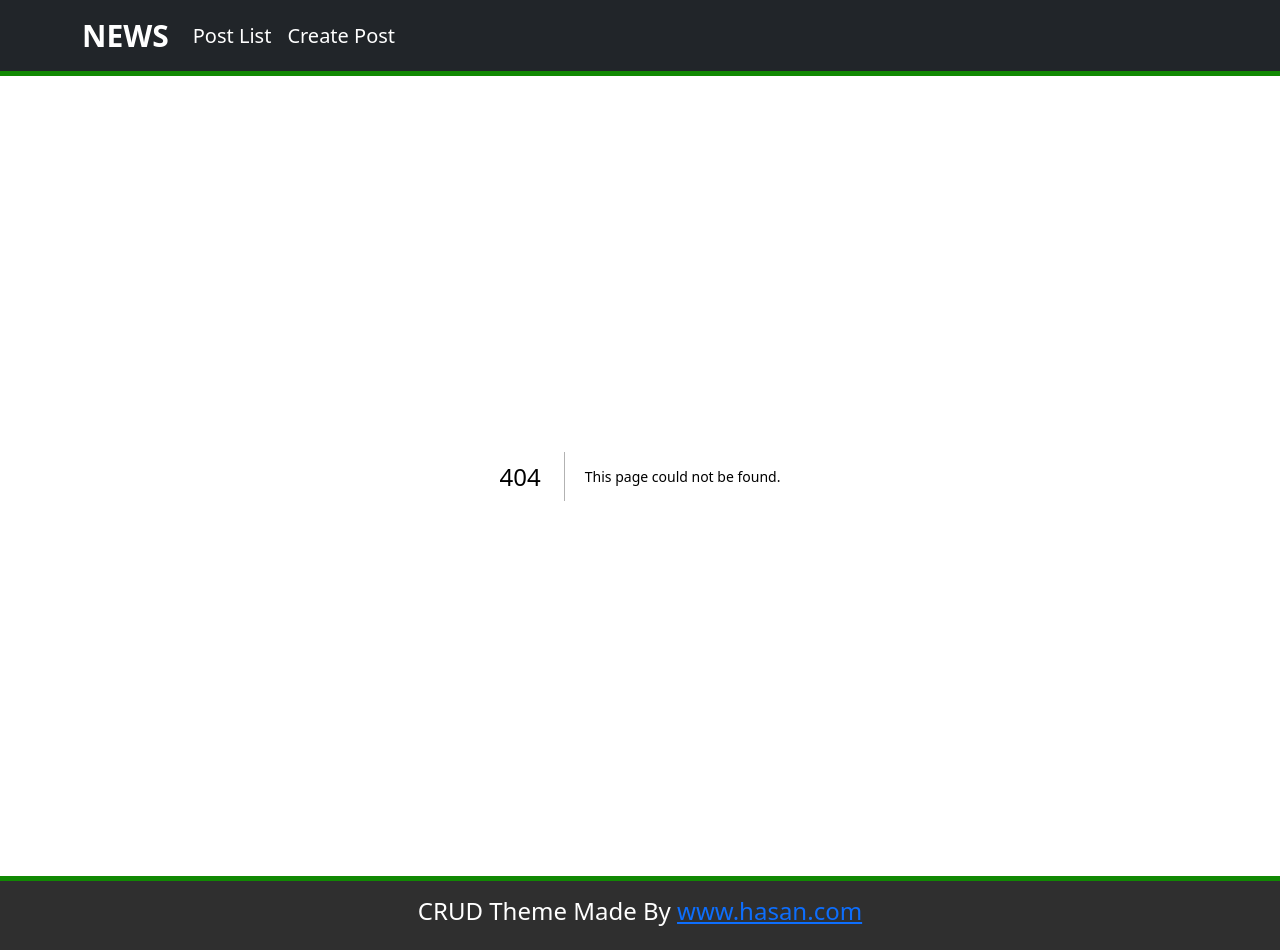
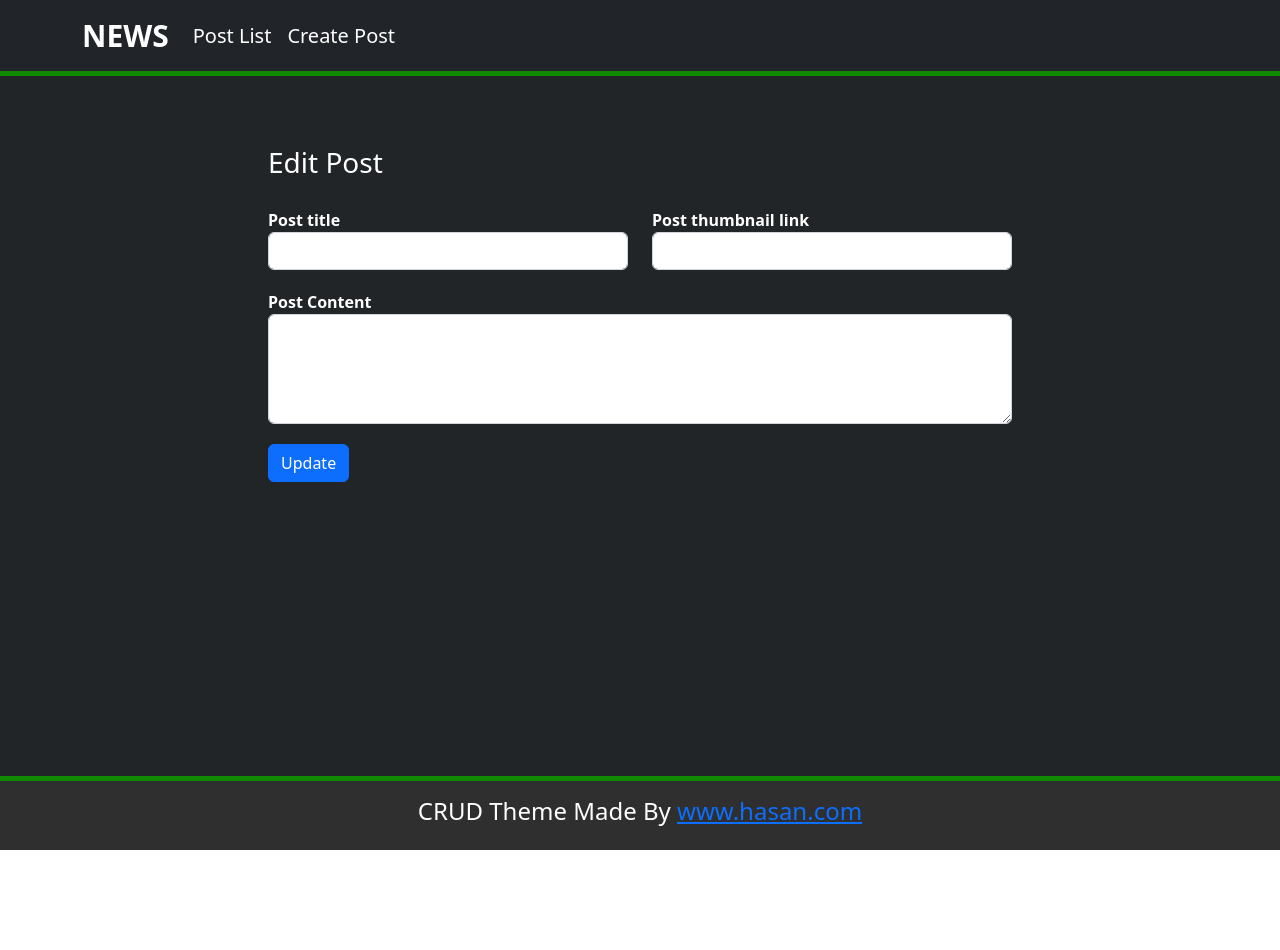
Before and after one commit to Hasancse1617/nodejs_nextjs_prisma_postgresql, a Next.js app in the folder front_app/: page /posts/edit/1 in a window 1280 px wide. Before the commit this address had no page. After the commit the page ends 850 px from the top, so only its background shows below. Built offline with nearby package versions, Linux system fonts and the light colour scheme.

Commit message:
added post edit page

```diff
--- /dev/null
+++ b/front_app/app/posts/edit/[id]/page.js
@@ -0,0 +1,54 @@
+"use client"
+
+import { useEffect, useState } from "react";
+
+function Page({ params }) {
+    console.log(params.id);
+    const [state, setState] = useState({
+        title: "",
+        image: "",
+        content: ""
+    });
+    const handleInput = (e) =>{
+        setState({
+            ...state,
+            [e.target.name]: e.target.value
+        });
+    }
+    const handleSubmit = (e) =>{
+        e.preventDefault();
+
+    }
+    useEffect(()=>{
+
+    },[params.id]);
+  return (
+    <>
+      <div className="create-post-area">
+            <div className="container">
+                <div className="create-post-content col-md-8 offset-md-2">
+                    <h3>Edit Post</h3>
+                      <form onSubmit={handleSubmit}>
+                        <div className="row">
+                            <div className="form-group col-md-6">
+                            <label for="inputAddress2">Post title</label>
+                            <input type="text" onChange={handleInput} name="title" value={state.title} className="form-control" id="inputEmail4"/>
+                            </div>
+                            <div className="form-group col-md-6">
+                            <label for="inputAddress2">Post thumbnail link</label>
+                            <input type="text" onChange={handleInput} name="image" value={state.image} className="form-control" id="inputPassword4"/>
+                            </div>
+                        </div>
+                        <div className="form-group">
+                            <label for="inputAddress2">Post Content</label>
+                            <textarea className="form-control" onChange={handleInput} name="content" value={state.content} id="inputAddress" rows="4"></textarea>
+                        </div>
+                        <button type="submit" className="btn btn-primary">Update</button>
+                    </form>
+                </div>
+            </div>
+        </div>
+    </>
+  )
+}
+export default Page;
--- a/front_app/app/posts/page.js
+++ b/front_app/app/posts/page.js
@@ -34,7 +34,7 @@ async function Page({searchParams }) {
                                     <td style={{paddingLeft:'95px'}}><Link title="Click here to go single post" href={`/post/${post.id}`}><img width="50" height="50" src={`${post.image}`}/>{ post.title }</Link></td>
                                     <td>{ moment().format('MMMM Do YYYY', post.createdAt) }</td>
                                     <td>
-                                        <Link href={`/edit/${post.id}`} title="Edit"><i className="fa-regular fa-pen-to-square"></i></Link>
+                                        <Link href={`/posts/edit/${post.id}`} title="Edit"><i className="fa-regular fa-pen-to-square"></i></Link>
                                         {/* <a href="#" title="Delete" onClick={()=>deleteAction(post.id)}><i className="fa-solid fa-trash-can"></i></a> */}
                                     </td>
                                 </tr>
```
